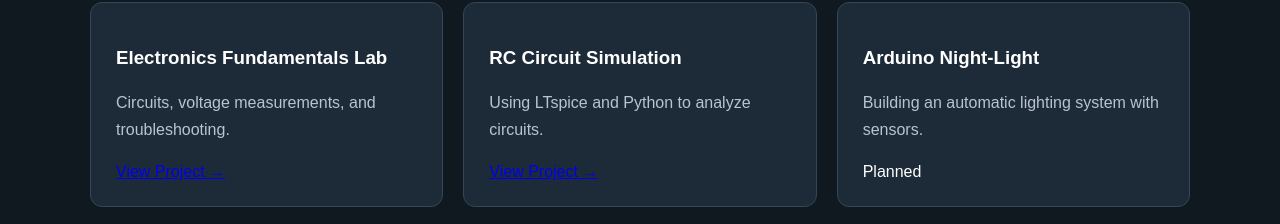
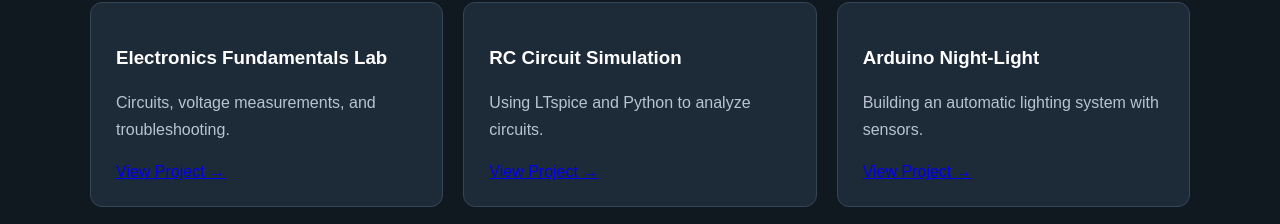
Before and after one commit to joshuaanderson-ee/joshuaanderson-ee.github.io, a plain HTML site: page index.html in a window 1280 px wide. Shown: the part 1351-1575 px from the top of the page. Drawn offline with Linux system fonts and the light colour scheme.

Commit message:
Update index.html

```diff
--- a/index.html
+++ b/index.html
@@ -214,7 +214,7 @@
     <div class="project-card">
       <h3>Arduino Night-Light</h3>
       <p>Building an automatic lighting system with sensors.</p>
-      <span>Planned</span>
+<a href="arduino-night-light.html">View Project →</a>
     </div>
 
     <div class="project-card">
```
